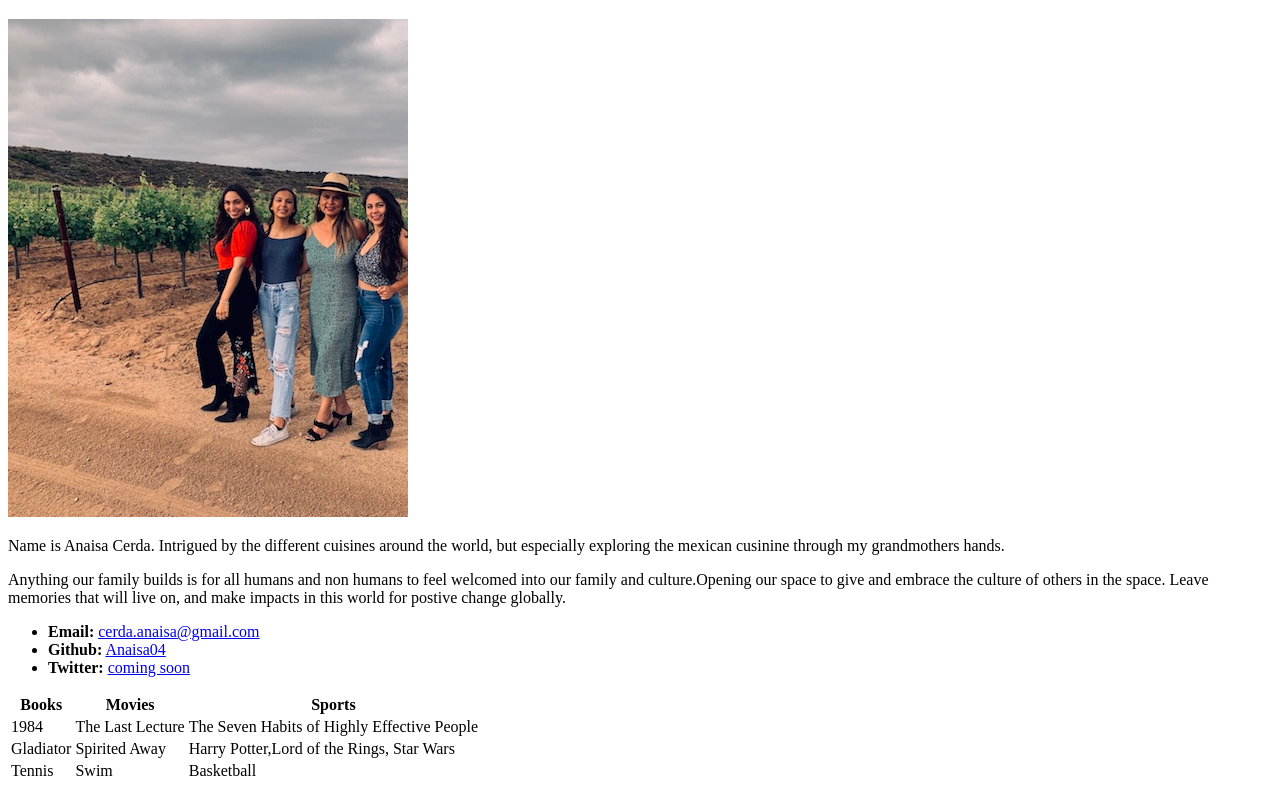
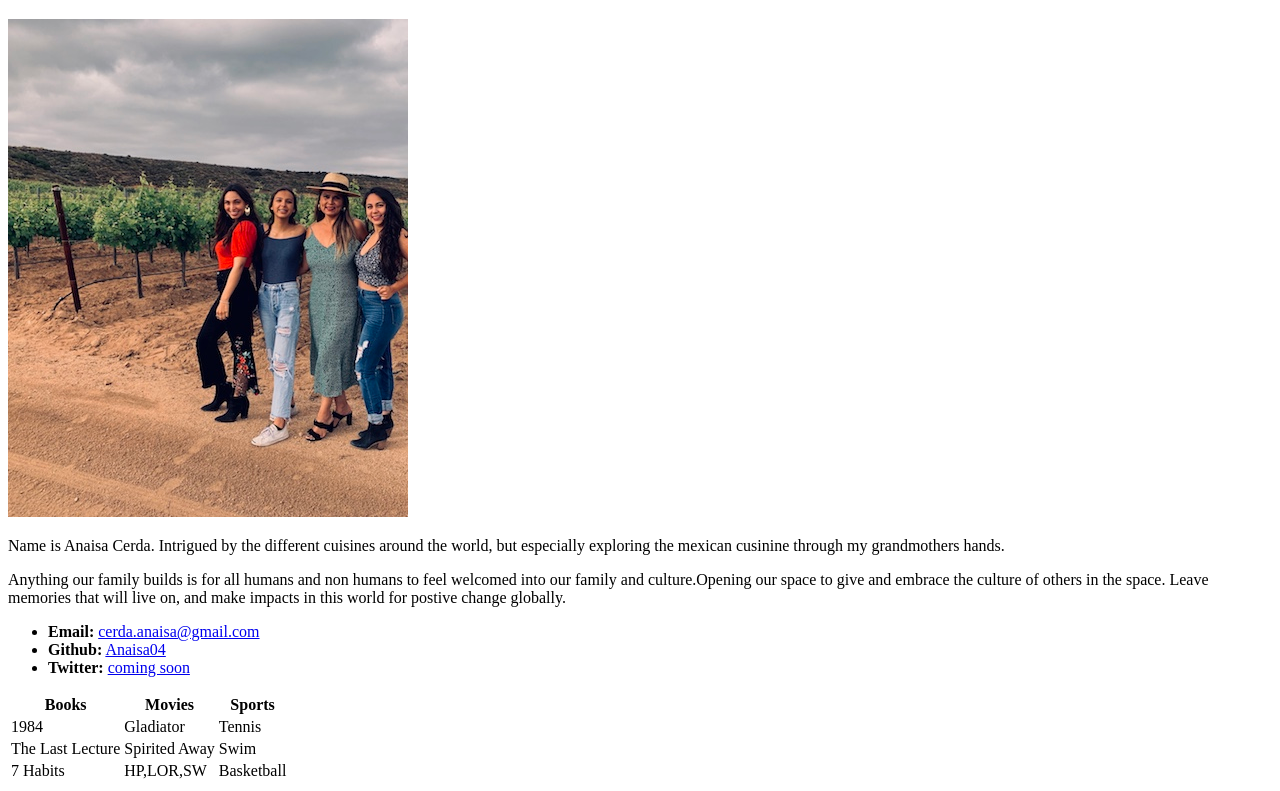
Before and after one commit to Anaisa04/Anaisa04.github.io, a plain HTML site: page index.html in a window 1280 px wide. Shown: the part 61-852 px from the top of the page. Drawn offline with Linux system fonts and the light colour scheme.

Commit message:
Update index.html

```diff
--- a/index.html
+++ b/index.html
@@ -31,17 +31,17 @@
     </tr>
     <tr>
       <td>1984</td>
-      <td>The Last Lecture</td>
-      <td>The Seven Habits of Highly Effective People</td>
+      <td>Gladiator</td>
+      <td>Tennis</td>
     </tr>
     <tr>
-      <td>Gladiator</td>
+      <td>The Last Lecture</td>
       <td>Spirited Away</td>
-      <td>Harry Potter,Lord of the Rings, Star Wars</td>
+      <td>Swim</td>
     </tr>
     <tr>
-      <td>Tennis</td>
-      <td>Swim</td>
+      <td>7 Habits</td>
+      <td>HP,LOR,SW</td>
       <td>Basketball</td>
     </tr>
   </table>
```
